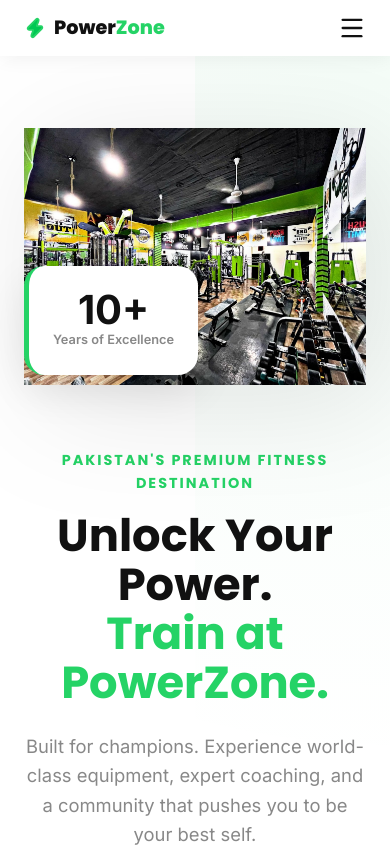
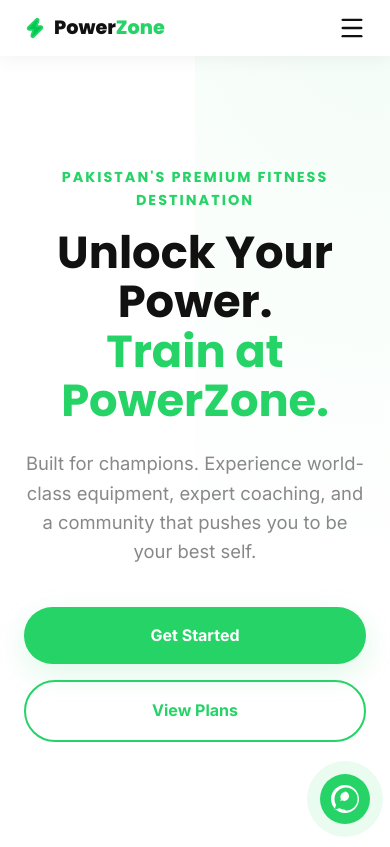
Before and after one commit to musmanarif12/PowerZone, a Next.js app: page / in a window 390 px wide. Shown: the top 847 px of the page. Built offline with nearby package versions, Linux system fonts and the light colour scheme; no server answers; the database is empty.

Commit message:
UI: Hidden experience badge on mobile and added floating WhatsApp button

```diff
--- a/app/layout.tsx
+++ b/app/layout.tsx
@@ -65,6 +65,8 @@ export const metadata: Metadata = {
   },
 };
 
+import WhatsAppButton from "@/components/WhatsApp/WhatsAppButton";
+
 export default function RootLayout({
   children,
 }: Readonly<{
@@ -122,6 +124,7 @@ export default function RootLayout({
               <ConditionalLayout>
                 {children}
               </ConditionalLayout>
+              <WhatsAppButton />
             </AdminProvider>
           </CartProvider>
         </AuthProvider>
--- a/components/Hero/Hero.module.css
+++ b/components/Hero/Hero.module.css
@@ -151,9 +151,7 @@
   }
 
   .imageContainer {
-    order: 1;
-    max-width: 500px;
-    margin: 0 auto;
+    display: none; /* Hide hero image and 10+ badge on mobile as requested */
   }
 
   .description {
@@ -163,11 +161,6 @@
 
   .ctaGroup {
     justify-content: center;
-  }
-
-  .imageBadge {
-    left: 0;
-    bottom: 0;
   }
 }
 
--- /dev/null
+++ b/components/WhatsApp/WhatsAppButton.module.css
@@ -0,0 +1,56 @@
+.float {
+  position: fixed;
+  bottom: 30px;
+  right: 30px;
+  z-index: 1000;
+  cursor: pointer;
+  background-color: #25d366;
+  color: white;
+  border-radius: 50%;
+  width: 60px;
+  height: 60px;
+  display: flex;
+  align-items: center;
+  justify-content: center;
+  box-shadow: 0 4px 15px rgba(0, 0, 0, 0.2);
+  transition: all 0.3s ease;
+  animation: pulse 2s infinite;
+}
+
+.float:hover {
+  transform: scale(1.1);
+  background-color: #128c7e;
+  box-shadow: 0 6px 20px rgba(0, 0, 0, 0.3);
+}
+
+.iconWrapper {
+  display: flex;
+  align-items: center;
+  justify-content: center;
+}
+
+@keyframes pulse {
+  0% {
+    box-shadow: 0 0 0 0 rgba(37, 211, 102, 0.7);
+  }
+  70% {
+    box-shadow: 0 0 0 15px rgba(37, 211, 102, 0);
+  }
+  100% {
+    box-shadow: 0 0 0 0 rgba(37, 211, 102, 0);
+  }
+}
+
+@media (max-width: 768px) {
+  .float {
+    bottom: 20px;
+    right: 20px;
+    width: 50px;
+    height: 50px;
+  }
+
+  .float svg {
+    width: 28px;
+    height: 28px;
+  }
+}
--- /dev/null
+++ b/components/WhatsApp/WhatsAppButton.tsx
@@ -0,0 +1,32 @@
+'use client';
+
+import React from 'react';
+import { MessageCircle } from 'lucide-react';
+import styles from './WhatsAppButton.module.css';
+
+const WhatsAppButton = () => {
+  return (
+    <a
+      href="https://wa.me/923094045794"
+      className={styles.float}
+      target="_blank"
+      rel="noopener noreferrer"
+      aria-label="Contact on WhatsApp"
+    >
+      <div className={styles.iconWrapper}>
+        {/* Using a custom SVG for the classic WhatsApp look, or Lucide if preferred */}
+        <svg
+          viewBox="0 0 24 24"
+          width="32"
+          height="32"
+          fill="currentColor"
+        >
+          <path d="M12.031 6.172c-2.203 0-3.991 1.789-3.991 3.991 0 .647.154 1.258.425 1.799l-.451 1.646 1.687-.442c.515.282 1.11.446 1.743.446 2.203 0 3.991-1.789 3.991-3.991 0-2.203-1.788-3.991-3.991-3.991zm2.3 5.48c-.092.257-.54.497-.733.53-.193.033-.44.05-.697-.033-.257-.082-.578-.349-.89-.486-.312-.137-1.028-.515-1.423-1.066-.395-.551-.257-.863-.12-.991.137-.128.257-.156.34-.239l.063-.046c.082-.083.082-.137.12-.193.037-.055.018-.11-.009-.165-.028-.055-.257-.615-.353-.84-.096-.225-.193-.193-.266-.193-.073 0-.156-.009-.239-.009s-.22.031-.33.15c-.11.119-.422.413-.422 1.002s.431 1.16.49 1.24c.06.082.845 1.294 2.046 1.815.282.122.502.195.674.25.282.091.54.078.745.047.228-.035.702-.284.8-.559.098-.275.098-.514.068-.559-.03-.045-.11-.073-.23-.137z"/>
+          <path d="M12 0c-6.627 0-12 5.373-12 12s5.373 12 12 12 12-5.373 12-12-5.373-12-12-12zm0 21.131c-1.684 0-3.266-.441-4.646-1.213l-4.14 1.085 1.104-4.029c-.84-1.442-1.326-3.118-1.326-4.908.001-5.467 4.453-9.919 9.919-9.919 5.466 0 9.919 4.453 9.919 9.919 0 5.467-4.453 9.92-9.919 9.921z"/>
+        </svg>
+      </div>
+    </a>
+  );
+};
+
+export default WhatsAppButton;
```
